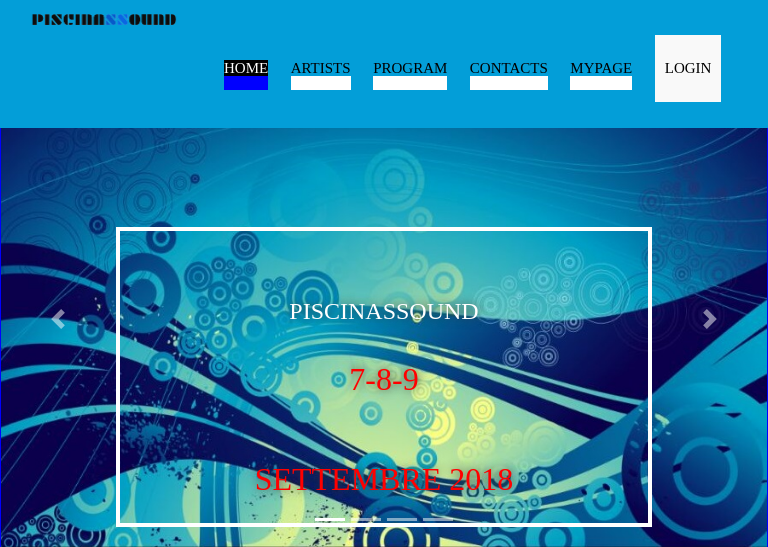
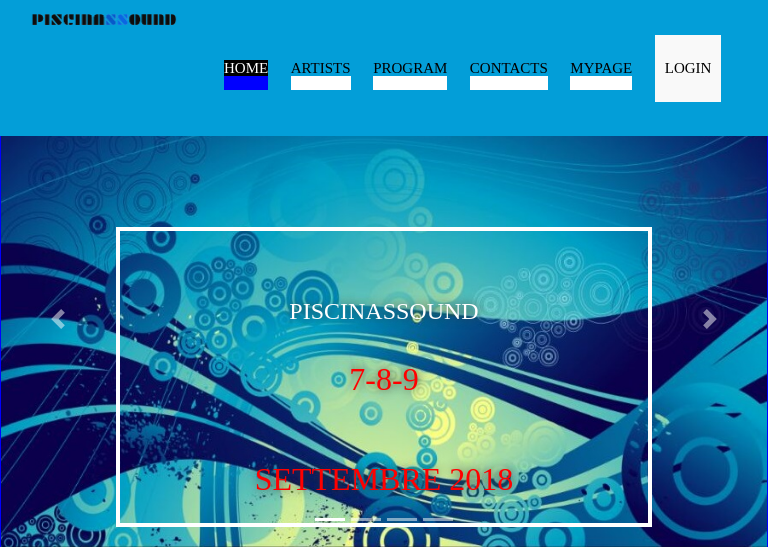
Before and after one commit to RPRETEROTI/progettophp, a PHP site: page /index.php in a window 768 px wide. Shown: the top 547 px of the page. Run offline with PHP 8.4, Linux system fonts and the light colour scheme.

Commit message:
EDIT style

```diff
--- a/app/js/main.js
+++ b/app/js/main.js
@@ -25,7 +25,7 @@ $(document).ready(function () {
 // functions related the scroll of navbar
 
 $(document).ready(function () {
-  if (document.documentElement.clientWidth >= 1279) {
+  if (document.documentElement.clientWidth > 1280) {
     $(window).scroll(function () {
       if ($(document).scrollTop() > 150) {
         $(".navigation-menu").css("height", "20%");
@@ -38,13 +38,13 @@ $(document).ready(function () {
   }
 });
 $(document).ready(function () {
-  if (document.documentElement.clientWidth < 1279) {
+  if (document.documentElement.clientWidth < 1280) {
     $(window).scroll(function () {
       if ($(document).scrollTop() > 150) {
-        $(".navigation-menu").css("height", "17%");
+        $(".navigation-menu").css("height", "18%");
         $(".navigation-menu ul").css("top", "40px");
       } else {
-        $(".navigation-menu").css("height", "16%");
+        $(".navigation-menu").css("height", "17%");
         $(".navigation-menu ul").css("top", "30px");
       }
     });
--- a/app/style/header.css
+++ b/app/style/header.css
@@ -1,7 +1,7 @@
 .navigation-menu {
   background-color: #7fc4f5;
   position: fixed;
-  height: 15%;
+  /* height: 15%; */
   transition: top 0.1s;
   z-index: 16;
   width: 100%;
@@ -52,9 +52,8 @@ a.icon {
   .navigation-menu li {
     font-size: 15px;
   }
-
   .navigation-menu {
-    height: 15%;
+    height: 17%;
   }
 }
 
```
